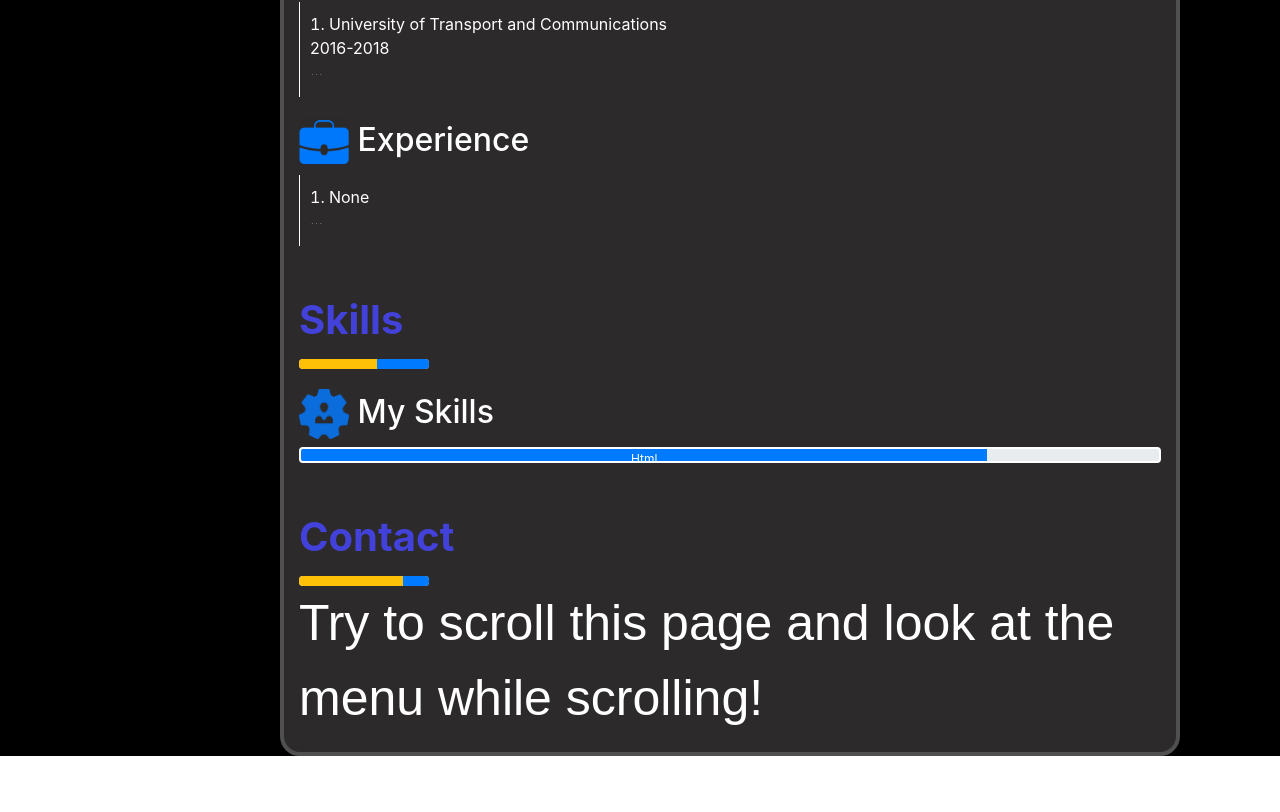
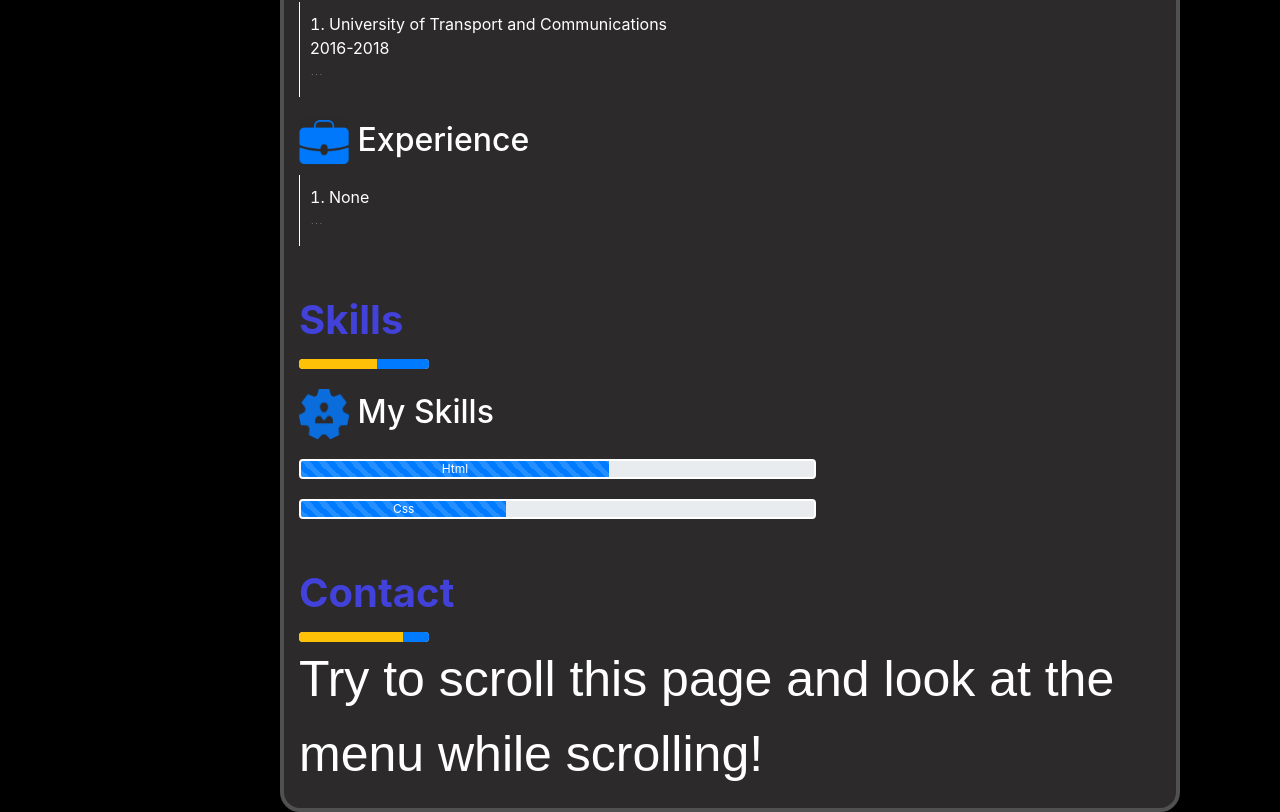
Before and after one commit to bongmeomeo/bongmeomeo.github.ioa, a plain HTML site: page index.html in a window 1280 px wide. Shown: the part 1399-2211 px from the top of the page. Before the commit the page ends 2155 px from the top, so only its background shows below. Drawn offline with nearby package versions, Linux system fonts and the light colour scheme.

Commit message:
test commit

```diff
--- a/index.html
+++ b/index.html
@@ -196,11 +196,14 @@
 
                                 <h2> <img src="/img/icon-skill-content.png" alt="" class="icon-content"> My Skills</h2>
 
-                                <div class="skill-bar progress">
-                                    <div class="progress-bar" style="width: 80%; height: 20px;">Html</div>
+                                <div class="skill-bar progress" style="width: 60%; height: 20px; margin-top: 20px;">
+                                    <div class="progress-bar progress-bar-striped progress-bar-animated" style="width: 60%;">Html</div>
+                                </div>
 
+                                <div class="skill-bar progress" style="width: 60%; height: 20px; margin-top: 20px;">
+                                    <div class="progress-bar progress-bar-striped progress-bar-animated" style="width: 40%;">Css</div>
+                                </div>
 
-                                </div>
                             </div>
                         </div>
 
```
